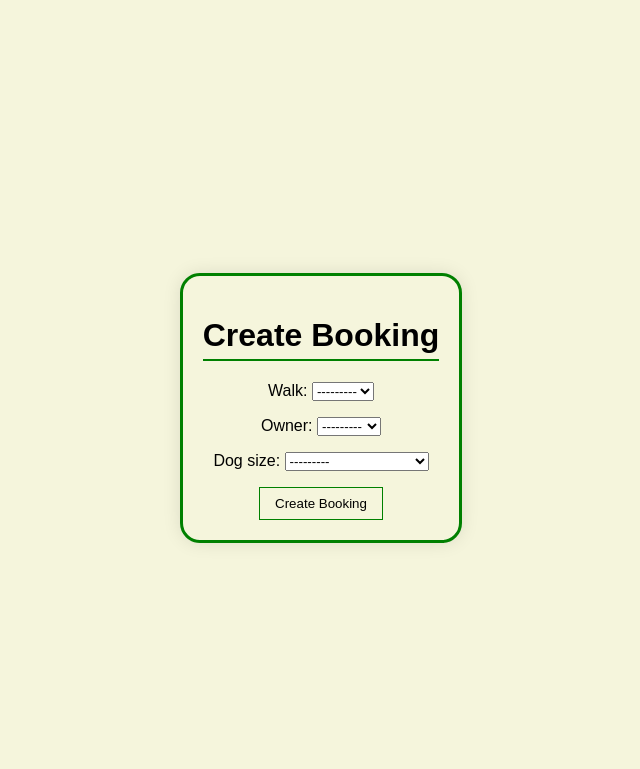
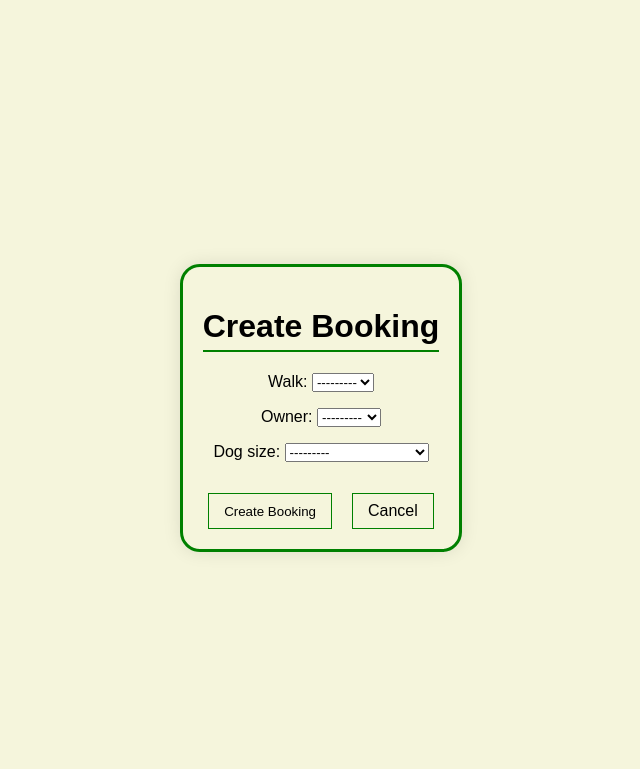
Before and after one commit to markh55/Dog-walker-Booking-PP3, a Django app: page /bookings/create-booking/ in a window 1280 px wide. Shown: the top 769 px of the page, without its empty margins (319-959 px from the left). Run offline with Django 4.2, Linux system fonts and the light colour scheme; data comes from the database, SQL or seed files in the repository; both versions use the stored data as it was after the commit; data that the repository does not hold is empty.

Commit message:
added cancel button to booking_form.html

```diff
--- a/bookings/templates/bookings/booking_form.html
+++ b/bookings/templates/bookings/booking_form.html
@@ -9,7 +9,10 @@
 <form method="post" action="{% url 'booking-create' %}">
     {% csrf_token %}
     {{ form.as_p }}
+    <div class="button-group">
     <button type="submit">Create Booking</button>
+    <a href="{% url 'home' %}" class="cancel-button">Cancel</a>
+    </div>
 </form>
 </div>
 {% endblock %}
```
Also changed, not shown: db.sqlite3.
